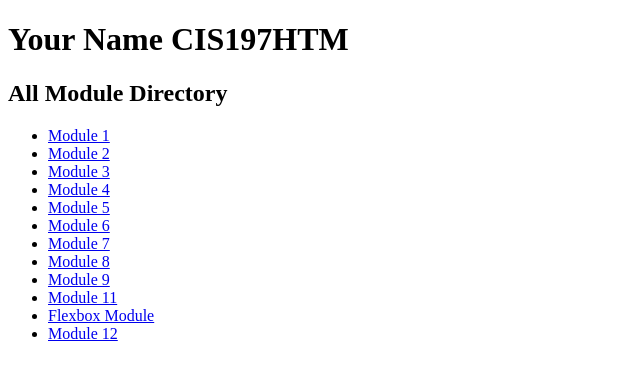
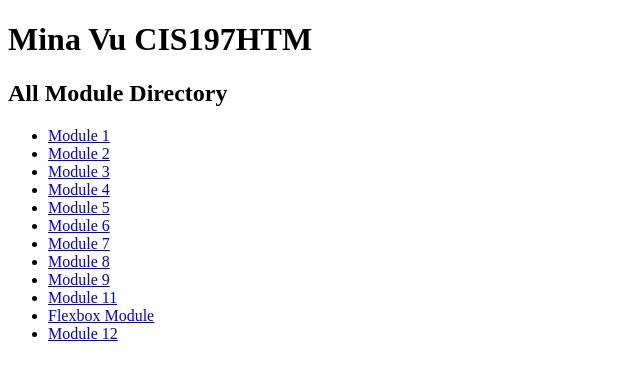
Before and after one commit to minamhcc/cis197htm_labs, a plain HTML site: page index.html in a window 1280 px wide. Shown: the whole page, without its empty margins (0-640 px from the left). Drawn offline with Linux system fonts and the light colour scheme.

Commit message:
Updated files with name and term

```diff
--- a/index.html
+++ b/index.html
@@ -4,10 +4,10 @@
     <meta charset="UTF-8">
     <meta http-equiv="X-UA-Compatible" content="IE=edge">
     <meta name="viewport" content="width=device-width, initial-scale=1.0">
-    <title>Your Name CIS197HTM</title>
+    <title>Mina Vu CIS197HTM</title>
 </head>
 <body>
-    <h1>Your Name CIS197HTM</h1>
+    <h1>Mina Vu CIS197HTM</h1>
     <h2>All Module Directory</h2>
     <ul>
         <li><a href="module_01">Module 1</a></li>
```
Also changed, not shown: 1 other file.
